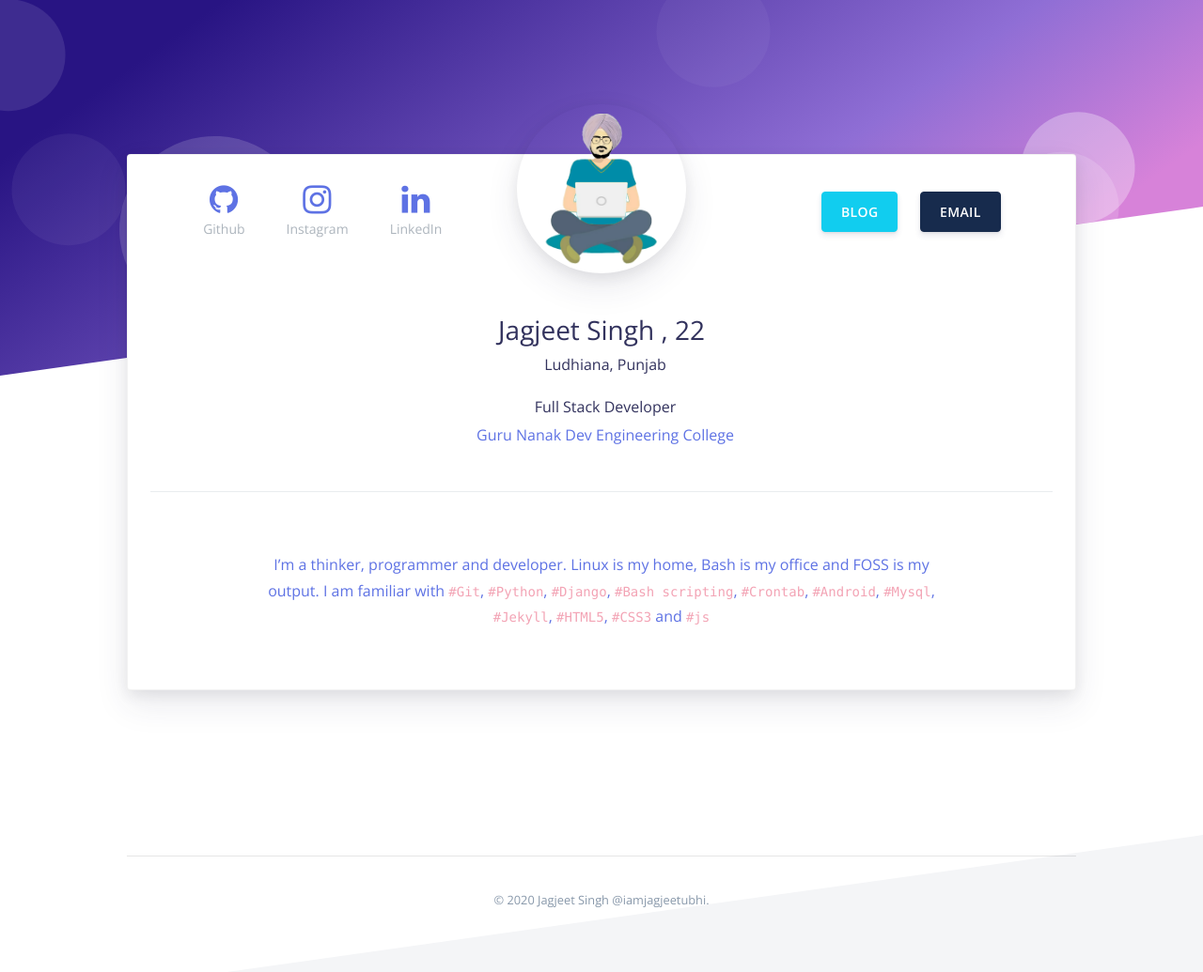
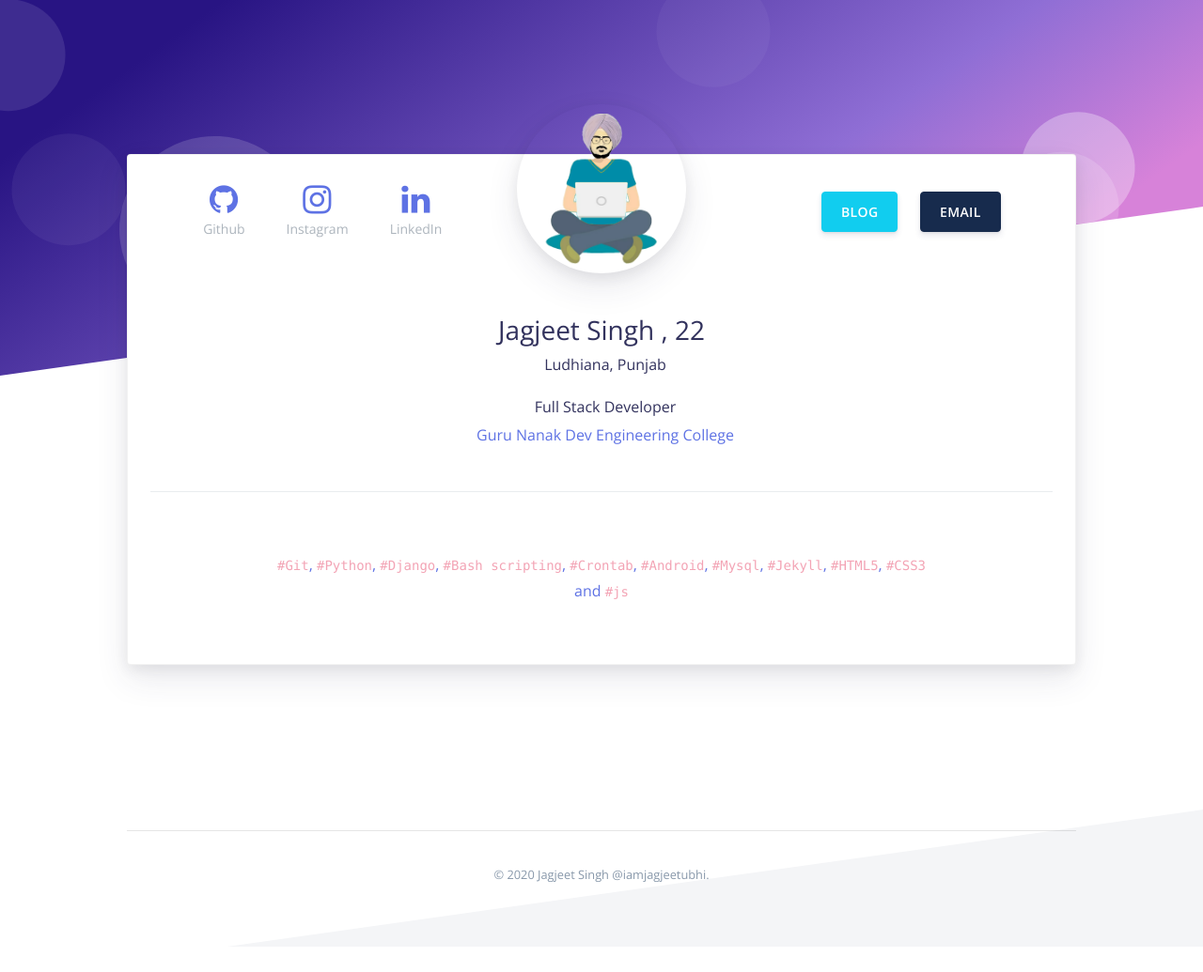
Before and after one commit to iamjagjeetubhi/iamjagjeetubhi.github.io, a Jekyll site: the page built from about.md, in a window 1280 px wide. Shown: the whole page at 94% size. Built offline with Jekyll 4.4.1, drawn with Linux system fonts in a browser that asks for light colours; after the commit the page ends 1008 px from its top, so only the background shows below that.

Commit message:
Update about.md

```diff
--- a/about.md
+++ b/about.md
@@ -8,4 +8,4 @@
 college: Guru Nanak Dev Engineering College
 permalink: /
 ---
-I’m a thinker, programmer and developer. Linux is my home, Bash is my office and FOSS is my output. I am familiar with `#Git`, `#Python`, `#Django`, `#Bash scripting`, `#Crontab`, `#Android`, `#Mysql`, `#Jekyll`, `#HTML5`, `#CSS3` and `#js`
+`#Git`, `#Python`, `#Django`, `#Bash scripting`, `#Crontab`, `#Android`, `#Mysql`, `#Jekyll`, `#HTML5`, `#CSS3` and `#js`
```
